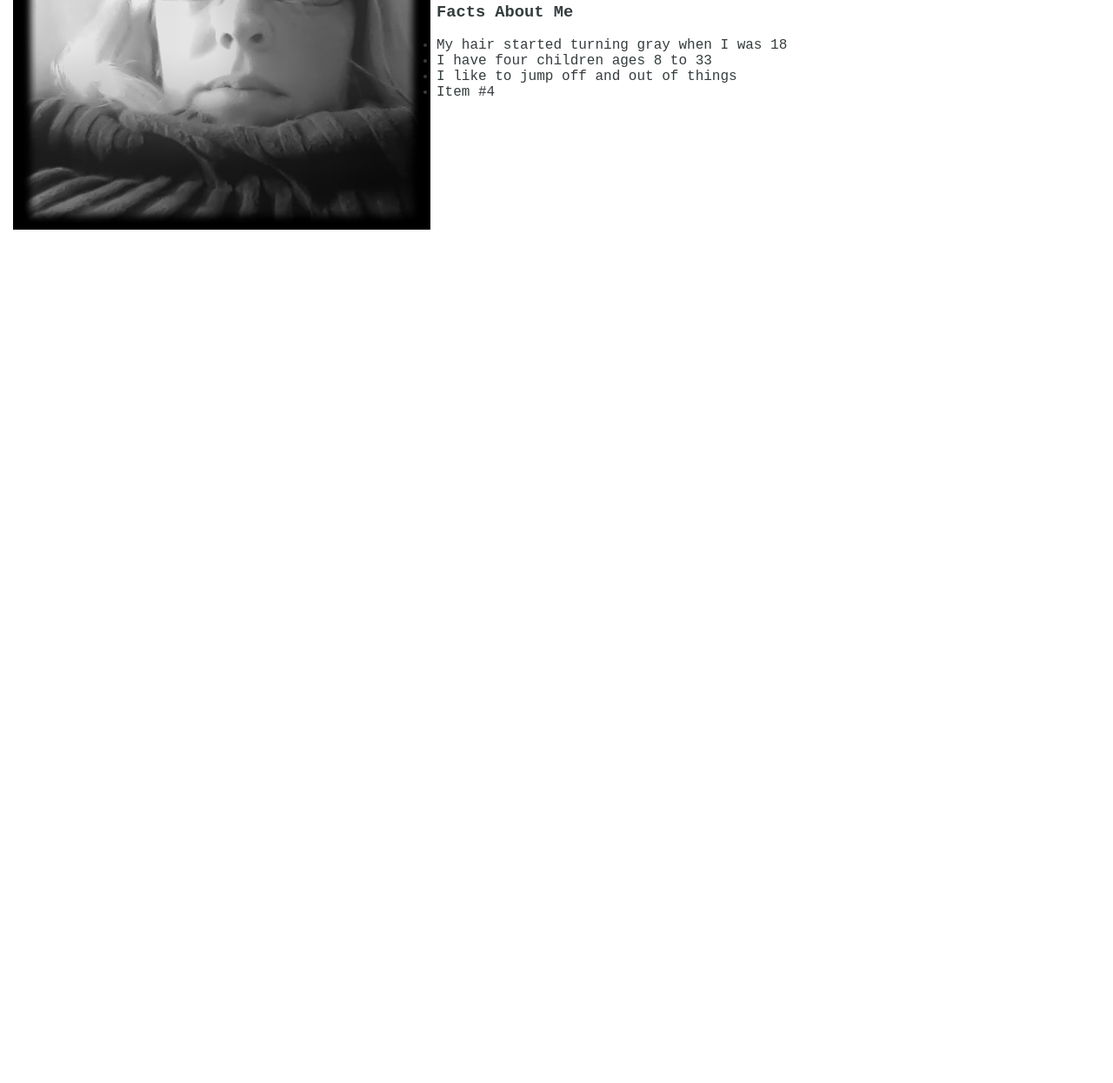
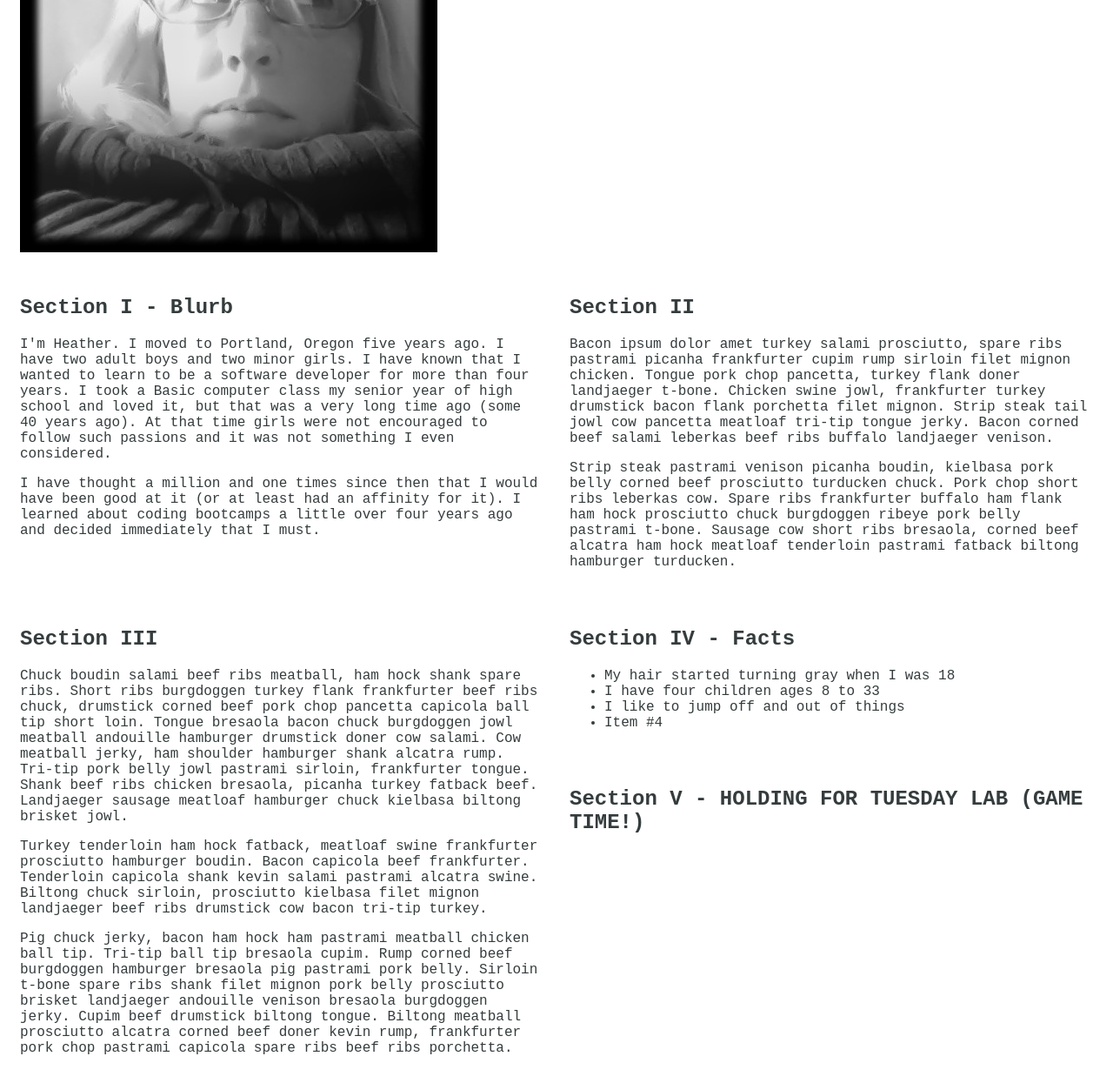
Before and after one commit to unphurlng/lab-01-about-me, a plain HTML site: page index.html in a window 1280 px wide. Shown: the part 303-1548 px from the top of the page at 87% size. Before the commit the page ends 800 px from the top, so only its background shows below. Drawn offline with Linux system fonts and the light colour scheme.

Commit message:
added floats

```diff
--- a/index.html
+++ b/index.html
@@ -9,27 +9,57 @@
     <title>All About Me</title>
 </head>
 <body>
-    <h1>All About Me</h1>
+    <header>
+        <h1>All About Me</h1>
+        <nav>
+            <a href="#blurb">Blurb</a> |
+            <a href="#facts">List</a> |
+            <a href="#hold">Tomorrow Lab</a>
+        </nav>
+    </header>
 
     <!-- Image -->
-    <img src="IMG_0915.jpg" alt="Pic of Heather Parks">
+        <img src="IMG_0915.jpg" alt="Pic of Heather Parks">
 
     <!-- Blurb -->
-    <h2>Blurb About Me</h2>
-        <p>I'm Heather. I moved to Portland, Oregon five years ago. I have two adult boys and two minor girls. I have known that I wanted to learn to be a software developer for more than four years. I took a Basic computer class my senior year of high school and loved it, but that was a very long time ago (some 40 years ago). At that time girls were not encouraged to follow such passions and it was not something I even considered.</p>
+    <section class="sectionOne">
+        <h2 id="blurb">Section I - Blurb</h2>
+            <p>I'm Heather. I moved to Portland, Oregon five years ago. I have two adult boys and two minor girls. I have known that I wanted to learn to be a software developer for more than four years. I took a Basic computer class my senior year of high school and loved it, but that was a very long time ago (some 40 years ago). At that time girls were not encouraged to follow such passions and it was not something I even considered.</p>
 
-        <p>I have thought a million and one times since then that I would have been good at it. I learned about coding bootcamps a little over four years ago and decided </p>
+            <p>I have thought a million and one times since then that I would have been good at it (or at least had an affinity for it). I learned about coding bootcamps a little over four years ago and decided immediately that I must.</p>
+    </section>
+
+    <section class="sectionTwo">
+        <h2>Section II</h2>
+            Bacon ipsum dolor amet turkey salami prosciutto, spare ribs pastrami picanha frankfurter cupim rump sirloin filet mignon chicken. Tongue pork chop pancetta, turkey flank doner landjaeger t-bone. Chicken swine jowl, frankfurter turkey drumstick bacon flank porchetta filet mignon. Strip steak tail jowl cow pancetta meatloaf tri-tip tongue jerky. Bacon corned beef salami leberkas beef ribs buffalo landjaeger venison.
+
+            <p>Strip steak pastrami venison picanha boudin, kielbasa pork belly corned beef prosciutto turducken chuck. Pork chop short ribs leberkas cow. Spare ribs frankfurter buffalo ham flank ham hock prosciutto chuck burgdoggen ribeye pork belly pastrami t-bone. Sausage cow short ribs bresaola, corned beef alcatra ham hock meatloaf tenderloin pastrami fatback biltong hamburger turducken.</p>
+    </section>
+
+    <section class="sectionThree">
+        <h2>Section III</h2>
+            <p>Chuck boudin salami beef ribs meatball, ham hock shank spare ribs. Short ribs burgdoggen turkey flank frankfurter beef ribs chuck, drumstick corned beef pork chop pancetta capicola ball tip short loin. Tongue bresaola bacon chuck burgdoggen jowl meatball andouille hamburger drumstick doner cow salami. Cow meatball jerky, ham shoulder hamburger shank alcatra rump. Tri-tip pork belly jowl pastrami sirloin, frankfurter tongue. Shank beef ribs chicken bresaola, picanha turkey fatback beef. Landjaeger sausage meatloaf hamburger chuck kielbasa biltong brisket jowl.</p>
+
+            <p>Turkey tenderloin ham hock fatback, meatloaf swine frankfurter prosciutto hamburger boudin. Bacon capicola beef frankfurter. Tenderloin capicola shank kevin salami pastrami alcatra swine. Biltong chuck sirloin, prosciutto kielbasa filet mignon landjaeger beef ribs drumstick cow bacon tri-tip turkey.</p>
+
+            <p>Pig chuck jerky, bacon ham hock ham pastrami meatball chicken ball tip. Tri-tip ball tip bresaola cupim. Rump corned beef burgdoggen hamburger bresaola pig pastrami pork belly. Sirloin t-bone spare ribs shank filet mignon pork belly prosciutto brisket landjaeger andouille venison bresaola burgdoggen jerky. Cupim beef drumstick biltong tongue. Biltong meatball prosciutto alcatra corned beef doner kevin rump, frankfurter pork chop pastrami capicola spare ribs beef ribs porchetta.</p>
+    </section>
 
     <!-- List of Facts -->
-    <h3>Facts About Me</h3>
+    <section class="sectionFour">
+    <h2 id="facts">Section IV - Facts</h2>
         <ul>
             <li>My hair started turning gray when I was 18</li>
             <li>I have four children ages 8 to 33</li>
             <li>I like to jump off and out of things</li>
             <li>Item #4</li>
         </ul>
+    </section>
 
     <!-- Empty hold space for tomorrow's lab (Game time!) -->
+    <section class="sectionFive">
+        <h2 id="hold">Section V - HOLDING FOR TUESDAY LAB (GAME TIME!)</h2>
+    </section>
 
 </body>
 </html>
--- a/styles.css
+++ b/styles.css
@@ -1,3 +1,7 @@
+* {
+    box-sizing: border-box;
+}
+
 body {
     font-family: 'Courier New', Courier, monospace;
     color: rgb(53, 60, 61);
@@ -7,6 +11,38 @@ body {
 img {
     max-width: 100%;
     height: auto;
-    float: left;
-    padding: 7px;
+    display: block;
+    padding: 15px;
 }
+
+@media screen and (min-width: 700px) {
+    .sectionOne {
+        width: 50%;
+        float: left;
+        padding: 15px;
+    }
+
+    .sectionTwo {
+        width: 50%;
+        float: left;
+        padding: 15px;
+    }
+
+    .sectionThree {
+        width: 50%;
+        float: left;
+        padding: 15px;
+    }
+
+    .sectionFour {
+        width: 50%;
+        float: left;
+        padding: 15px;
+    }
+
+    .sectionFive {
+        width: 50%;
+        float: left;
+        padding: 15px;
+    }
+}
```
